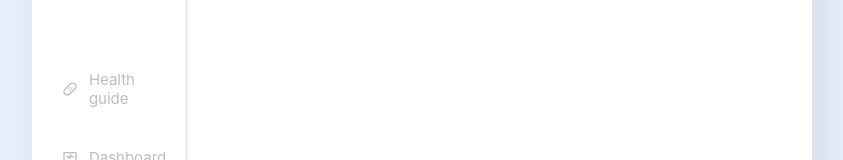
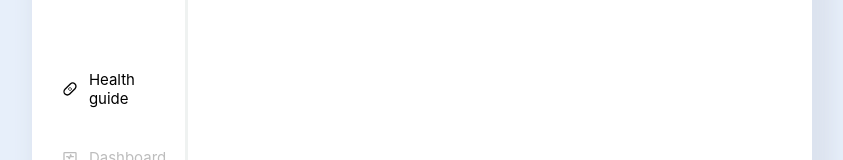
Before and after one commit to blair06/react-ts-ui-challenge, a React (Create React App) app: page / in a window 1280 px wide. Shown: the part 200-360 px from the top of the page, without its empty margins (218-1061 px from the left). Built offline with nearby package versions, Linux system fonts and the light colour scheme.

Commit message:
feat:#1 sideMenu click event

```diff
--- a/src/page/healthGuidePage/SideMenu/InfoCard/InfoCard.tsx
+++ b/src/page/healthGuidePage/SideMenu/InfoCard/InfoCard.tsx
@@ -1,4 +1,4 @@
-import React from "react";
+import React, { useState } from "react";
 import styles from "./InfoCard.module.scss";
 import cb from "classnames/bind";
 import { Panel } from "../../../../component";
@@ -11,7 +11,7 @@ const InfoCard = () => {
   return (
     <Panel background={true} shadow={true} size={SizeTheme.large}>
       <div className={cn(`wrapper`, `infoCard`)}>
-        {InfoCardItemValue.map((item, num) => {
+        {InfoCardItemValue.map((item, num: number) => {
           return <InfoCardItem key={num} data={item}></InfoCardItem>;
         })}
       </div>
--- a/src/page/healthGuidePage/SideMenu/SideMenuList/SideMenuItem/SideMenuItem.module.scss
+++ b/src/page/healthGuidePage/SideMenu/SideMenuList/SideMenuItem/SideMenuItem.module.scss
@@ -3,6 +3,16 @@
   justify-content: space-evenly;
   align-items: center;
   padding: 5px 10px 5px 20px;
+  &.active {
+    .wrapper {
+      &.title {
+        p {
+          font-size: 15px;
+          color: black;
+        }
+      }
+    }
+  }
 }
 .wrapper {
   height: 100%;
--- a/src/page/healthGuidePage/SideMenu/SideMenuList/SideMenuItem/SideMenuItem.tsx
+++ b/src/page/healthGuidePage/SideMenu/SideMenuList/SideMenuItem/SideMenuItem.tsx
@@ -9,18 +9,19 @@ const cn = cb.bind(styles);
 
 interface IProps {
   data: sideMenuItemValueInterface;
+  className?: string;
+  onClick: any;
 }
 const SideMenuItem = (props: IProps) => {
-  const { data } = props;
+  const { data, className, onClick } = props;
 
   return (
-    <div className={cn(`container`)}>
+    <div className={cn(`container`, `${className}`)} onClick={onClick}>
       <div className={cn(`wrapper`, `icon`)}>
         {React.createElement(data.icon, {
           width: 20,
           height: 20,
-          color: "#bdbdbd",
-          className: "sideMenuIcon",
+          color: `${className === "active" ? `black` : "#bdbdbd"}`,
         })}
       </div>
       <div className={cn(`wrapper`, `title`)}>
--- a/src/page/healthGuidePage/SideMenu/SideMenuList/SideMenuList.tsx
+++ b/src/page/healthGuidePage/SideMenu/SideMenuList/SideMenuList.tsx
@@ -1,4 +1,4 @@
-import React from "react";
+import React, { useState, useEffect } from "react";
 import styles from "./SideMenuList.module.scss";
 import cb from "classnames/bind";
 import SideMenuItem from "./SideMenuItem/SideMenuItem";
@@ -6,10 +6,20 @@ import { sideMenuItemValue } from "./SideMenuItem/mockupData";
 const cn = cb.bind(styles);
 
 const SideMenuList = () => {
+  const [isSelected, setIsSelected] = useState<number>(0);
+
+  useEffect(() => {}, [isSelected]);
   return (
     <div className={cn(`container`)}>
       {sideMenuItemValue.map((item, num) => {
-        return <SideMenuItem key={num} data={item}></SideMenuItem>;
+        return (
+          <SideMenuItem
+            className={`${isSelected === num ? `active` : ``}`}
+            key={num}
+            data={item}
+            onClick={() => setIsSelected(num)}
+          ></SideMenuItem>
+        );
       })}
     </div>
   );
```
